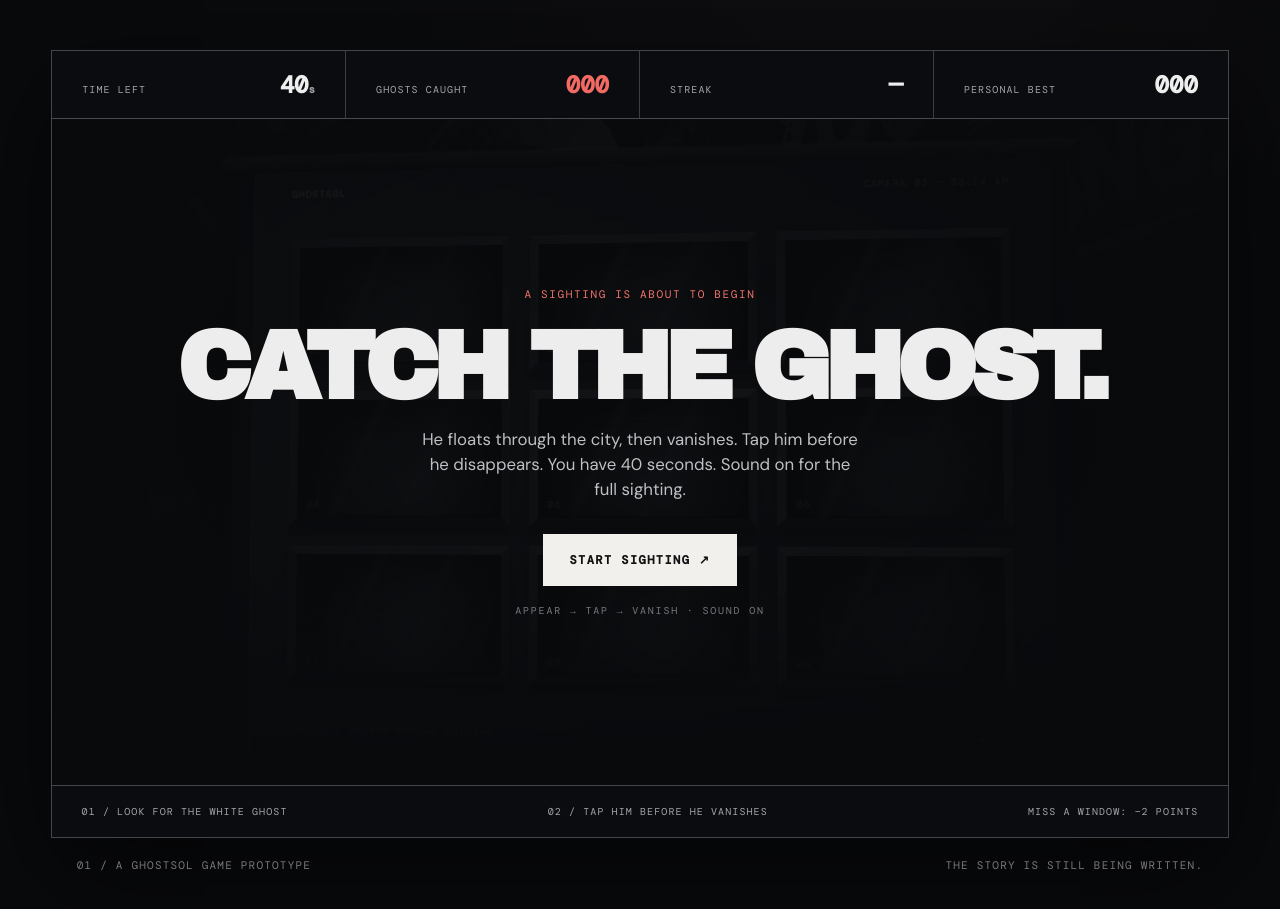
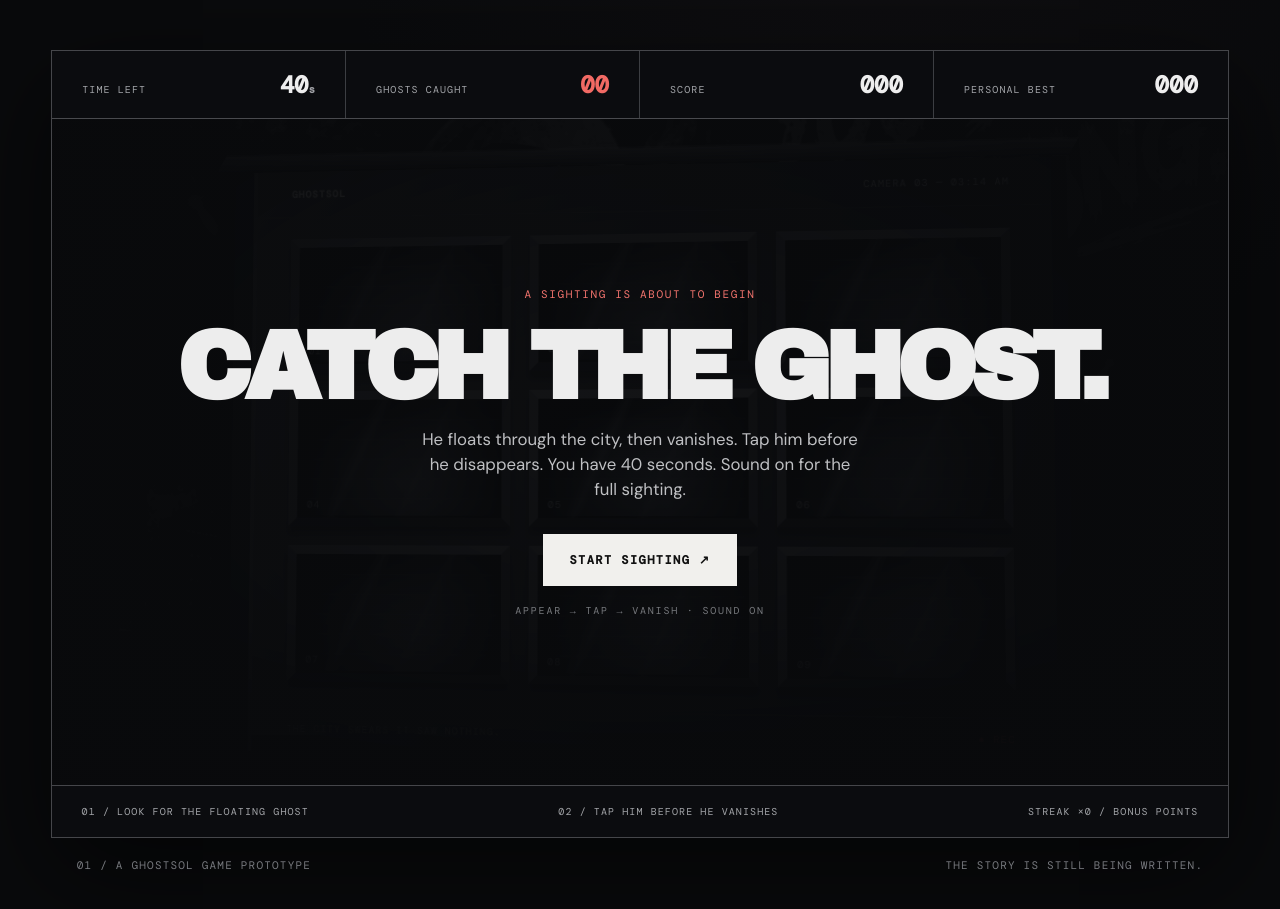
Before and after one commit to Rolexcode/ghostsol, a Next.js app: page /game in a window 1280 px wide. Shown: the part 339-1248 px from the top of the page. Built offline with nearby package versions, Linux system fonts and the light colour scheme.

Commit message:
Show actual ghost catches separately from score

```diff
--- a/app/game/play.tsx
+++ b/app/game/play.tsx
@@ -14,6 +14,7 @@ export default function GhostGame() {
   const [mode, setMode] = useState<Mode>('ready');
   const [pop, setPop] = useState<Pop>(null);
   const [score, setScore] = useState(0);
+  const [caught, setCaught] = useState(0);
   const [combo, setCombo] = useState(0);
   const [seconds, setSeconds] = useState(ROUND);
   const [feedback, setFeedback] = useState<{ slot: number; text: string; id: number } | null>(null);
@@ -84,7 +85,7 @@ export default function GhostGame() {
     ambience.current.currentTime = 0;
     ambience.current.play().catch(() => {});
     modeRef.current = 'playing'; popRef.current = null; scoreRef.current = 0; comboRef.current = 0; previousSlot.current = -1;
-    setMode('playing'); setScore(0); setCombo(0); setPop(null); setFeedback(null); setSeconds(ROUND);
+    setMode('playing'); setScore(0); setCaught(0); setCombo(0); setPop(null); setFeedback(null); setSeconds(ROUND);
     startAt.current = performance.now();
     const tick = () => {
       if (modeRef.current !== 'playing' || generation.current !== token) return;
@@ -106,6 +107,7 @@ export default function GhostGame() {
     if (vanishTimer.current) clearTimeout(vanishTimer.current);
     popRef.current = null; setPop(null);
     comboRef.current++; setCombo(comboRef.current);
+    setCaught(value => value + 1);
     const points = 10 + Math.min(20, (comboRef.current - 1) * 2);
     scoreRef.current += points; setScore(scoreRef.current);
     setFeedback({ slot, text: `+${points}`, id: active.id }); cue('catch');
@@ -119,7 +121,7 @@ export default function GhostGame() {
   }, []);
 
   return <div className="hunt-shell">
-    <div className="hunt-hud"><div><small>TIME LEFT</small><strong>{seconds.toString().padStart(2, '0')}<i>s</i></strong></div><div><small>GHOSTS CAUGHT</small><strong>{score.toString().padStart(3, '0')}</strong></div><div><small>STREAK</small><strong>{combo > 1 ? `×${combo}` : '—'}</strong></div><div><small>PERSONAL BEST</small><strong>{best.toString().padStart(3, '0')}</strong></div></div>
+    <div className="hunt-hud"><div><small>TIME LEFT</small><strong>{seconds.toString().padStart(2, '0')}<i>s</i></strong></div><div><small>GHOSTS CAUGHT</small><strong>{caught.toString().padStart(2, '0')}</strong></div><div><small>SCORE</small><strong>{score.toString().padStart(3, '0')}</strong></div><div><small>PERSONAL BEST</small><strong>{best.toString().padStart(3, '0')}</strong></div></div>
     <div className="hunt-scene">
       <div className="hunt-sky" aria-hidden="true"><span className="hunt-moon"/><span className="hunt-fog"/></div>
       <div className="hunt-building"><div className="hunt-roof">GHOSTSOL <span>CAMERA 03 — 03:14 AM</span></div>
@@ -134,8 +136,8 @@ export default function GhostGame() {
       </button>}
       {feedback && <span className={`roaming-feedback ${feedback.text === 'VANISHED' || feedback.text === 'EMPTY' ? 'miss' : ''}`} key={feedback.id} style={{ left: `${SIGHTINGS[feedback.slot][0]}%`, top: `${SIGHTINGS[feedback.slot][1]}%` }}>{feedback.text}</span>}
       <span className="hunt-foreground" aria-hidden="true"/>
-      {mode !== 'playing' && <div className="hunt-overlay"><span className="play-kicker">{mode === 'ended' ? 'SIGHTING ENDED / FILE SAVED' : 'A SIGHTING IS ABOUT TO BEGIN'}</span><h2>{mode === 'ended' ? 'DID YOU SEE HIM?' : 'CATCH THE GHOST.'}</h2><p>{mode === 'ended' ? `You scored ${score} points. The ghost will be back.` : 'He floats through the city, then vanishes. Tap him before he disappears. You have 40 seconds. Sound on for the full sighting.'}</p><button type="button" onClick={begin}>{mode === 'ended' ? 'PLAY AGAIN ↗' : 'START SIGHTING ↗'}</button><small>APPEAR → TAP → VANISH · SOUND ON</small></div>}
+      {mode !== 'playing' && <div className="hunt-overlay"><span className="play-kicker">{mode === 'ended' ? 'SIGHTING ENDED / FILE SAVED' : 'A SIGHTING IS ABOUT TO BEGIN'}</span><h2>{mode === 'ended' ? 'DID YOU SEE HIM?' : 'CATCH THE GHOST.'}</h2><p>{mode === 'ended' ? `You caught ${caught} ghosts and scored ${score} points. The ghost will be back.` : 'He floats through the city, then vanishes. Tap him before he disappears. You have 40 seconds. Sound on for the full sighting.'}</p><button type="button" onClick={begin}>{mode === 'ended' ? 'PLAY AGAIN ↗' : 'START SIGHTING ↗'}</button><small>APPEAR → TAP → VANISH · SOUND ON</small></div>}
     </div>
-    <div className="hunt-bottom"><span>01 / LOOK FOR THE WHITE GHOST</span><span>02 / TAP HIM BEFORE HE VANISHES</span><span>MISS A WINDOW: −2 POINTS</span></div>
+    <div className="hunt-bottom"><span>01 / LOOK FOR THE FLOATING GHOST</span><span>02 / TAP HIM BEFORE HE VANISHES</span><span>STREAK ×{combo || 0} / BONUS POINTS</span></div>
   </div>;
 }
```
